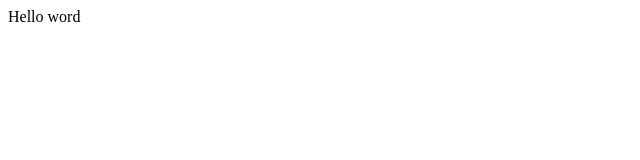
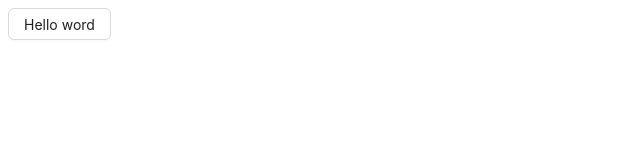
Before and after one commit to toanhhg123/schedule-frontend, a React (Vite) app: page / in a window 1280 px wide. Shown: the top 160 px of the page, without its empty margins (0-640 px from the left). Built offline with nearby package versions, Linux system fonts and the light colour scheme.

Commit message:
add lib antd

```diff
--- a/src/App.tsx
+++ b/src/App.tsx
@@ -1,7 +1,7 @@
-import React from 'react'
+import { Button } from 'antd'
 
 const App = () => {
-  return <div>Hello word</div>
+  return <Button>Hello word</Button>
 }
 
 export default App
```
Also changed, not shown: src/components/button.tsx (deleted, +0 -7 lines), .eslintrc.cjs (deleted), 1 other file (tests, documents, lock files or other folders).
